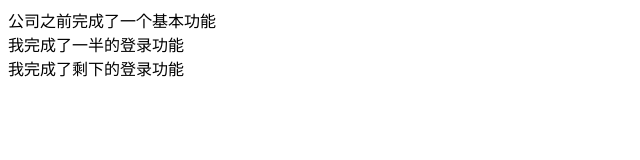
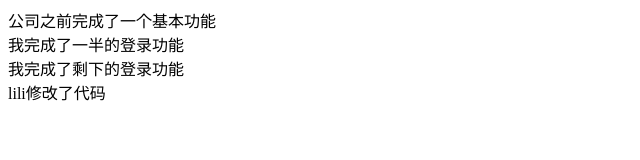
Before and after one commit to ouliheng/second_project, a plain HTML site: page index.html in a window 1280 px wide. Shown: the whole page, without its empty margins (0-640 px from the left). Drawn offline with Linux system fonts and the light colour scheme.

Commit message:
lili修改了代码并提交

```diff
--- a/index.html
+++ b/index.html
@@ -10,5 +10,6 @@
     <div>公司之前完成了一个基本功能</div>
     <div>我完成了一半的登录功能</div>
     <div>我完成了剩下的登录功能</div>
+    <div>lili修改了代码</div>
   </body>
 </html>
```
